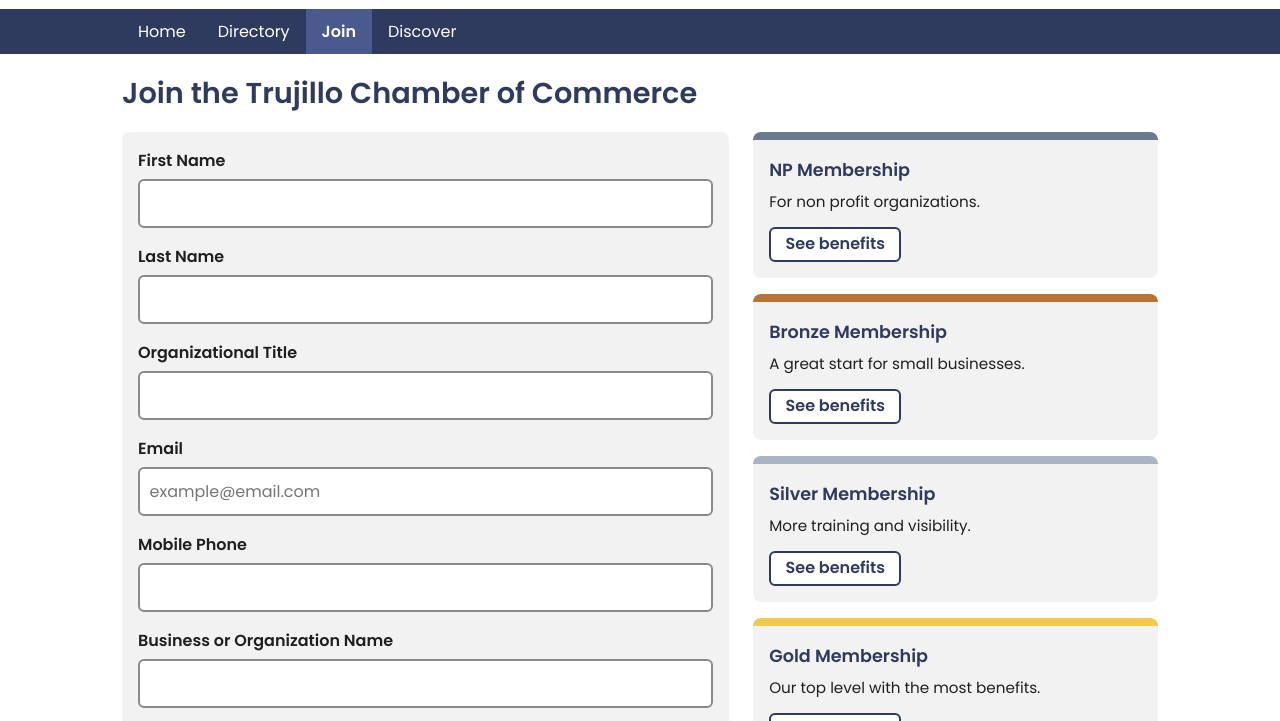
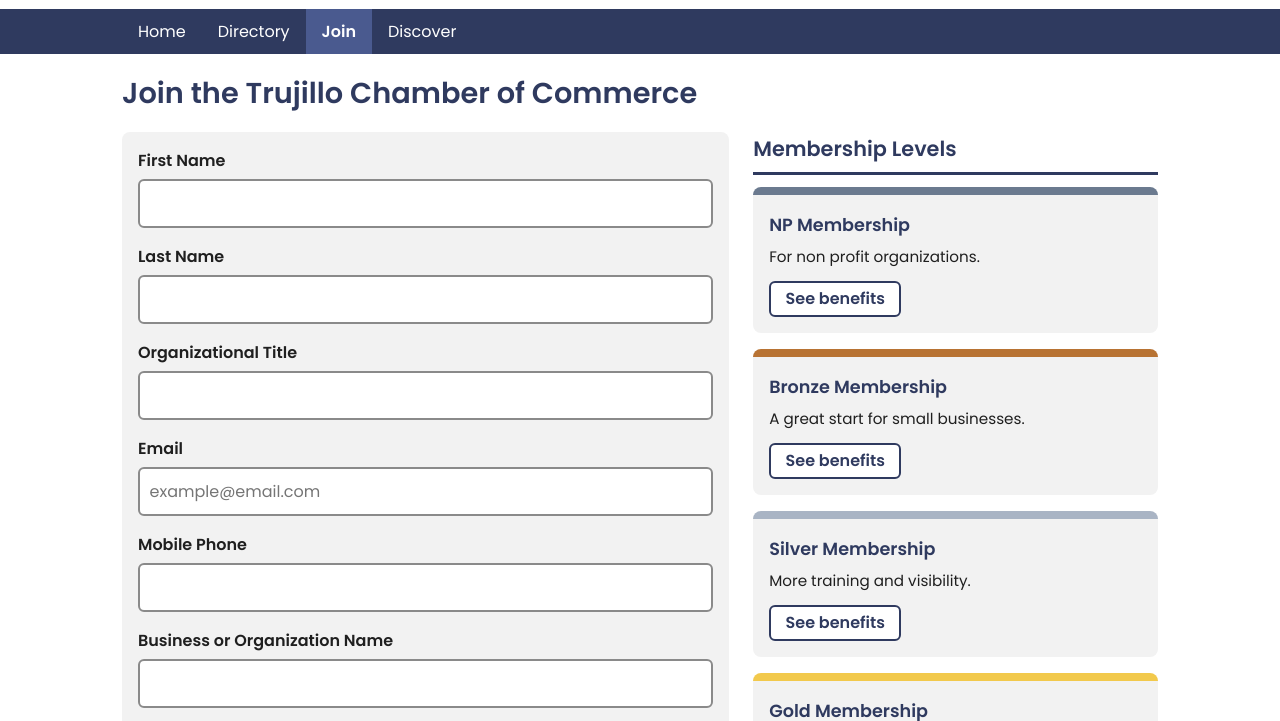
Before and after one commit to kbea1/wdd231, a plain HTML site: page chamber/join.html in a window 1280 px wide. Shown: the part 55-776 px from the top of the page. Drawn offline with Linux system fonts and the light colour scheme.

Commit message:
Fix heading order and og image

```diff
--- a/chamber/join.html
+++ b/chamber/join.html
@@ -11,7 +11,7 @@
     <meta property="og:type" content="website">
     <meta property="og:title" content="Join | Trujillo Chamber of Commerce">
     <meta property="og:description" content="Apply for membership in the Trujillo Chamber of Commerce.">
-    <meta property="og:image" content="https://kbea1.github.io/wdd231/chamber/images/favicon.svg">
+    <meta property="og:image" content="https://kbea1.github.io/wdd231/chamber/images/hero.webp">
     <meta property="og:url" content="https://kbea1.github.io/wdd231/chamber/join.html">
 
     <link rel="preconnect" href="https://fonts.googleapis.com">
@@ -90,7 +90,9 @@
                 </form>
             </div>
 
-            <section class="level-cards" aria-label="Membership levels">
+            <section class="level-cards-wrap" aria-label="Membership levels">
+                <h2>Membership Levels</h2>
+                <div class="level-cards">
                     <article class="level-card np">
                         <h3>NP Membership</h3>
                         <p>For non profit organizations.</p>
@@ -111,6 +113,7 @@
                         <p>Our top level with the most benefits.</p>
                         <button type="button" class="more-link" data-modal="modal-gold">See benefits</button>
                     </article>
+                </div>
             </section>
         </div>
 
```
Lines whose indentation alone changed are shown as unchanged.
